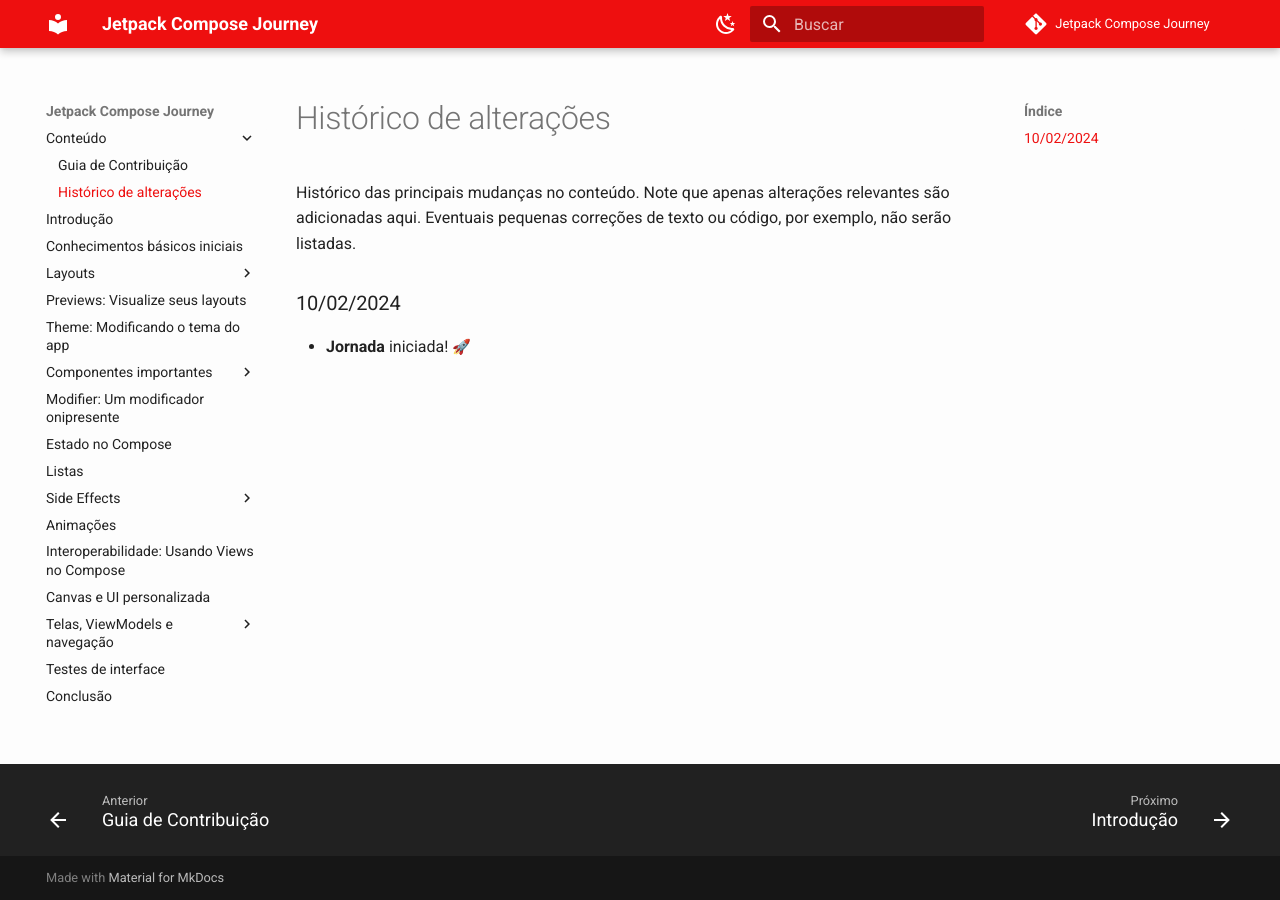
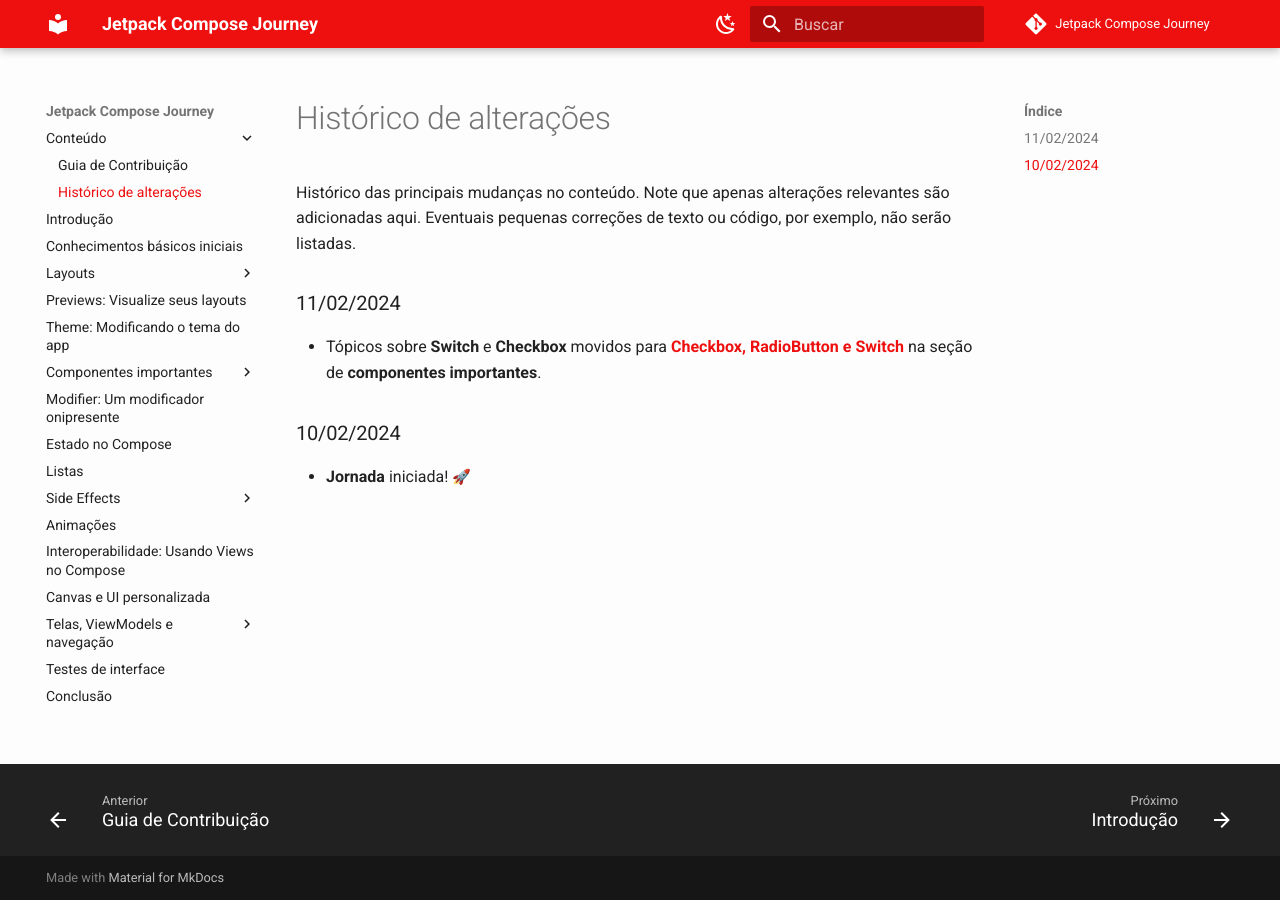
Before and after one commit to jsericksk/Jetpack-Compose-Journey, an MkDocs documentation site: the page built from docs/content-info/changelog.md, in a window 1280 px wide. Built offline with MkDocs 1.6.1 and Material for MkDocs 9.7.7, drawn with Linux system fonts in a browser that asks for light colours; emoji names are drawn with the system emoji font; comment, search, counter and statistics services are not loaded.

Commit message:
changelog.md atualizado

```diff
--- a/docs/content-info/changelog.md
+++ b/docs/content-info/changelog.md
@@ -2,6 +2,10 @@
 
 Histórico das principais mudanças no conteúdo. Note que apenas alterações relevantes são adicionadas aqui. Eventuais pequenas correções de texto ou código, por exemplo, não serão listadas.
 
+### 11/02/2024
+
+- Tópicos sobre **Switch** e **Checkbox** movidos para [**Checkbox, RadioButton e Switch**](../components/selectioncontrols.md) na seção de **componentes importantes**.
+
 ### 10/02/2024
 
 - **Jornada** iniciada! :rocket:
```
